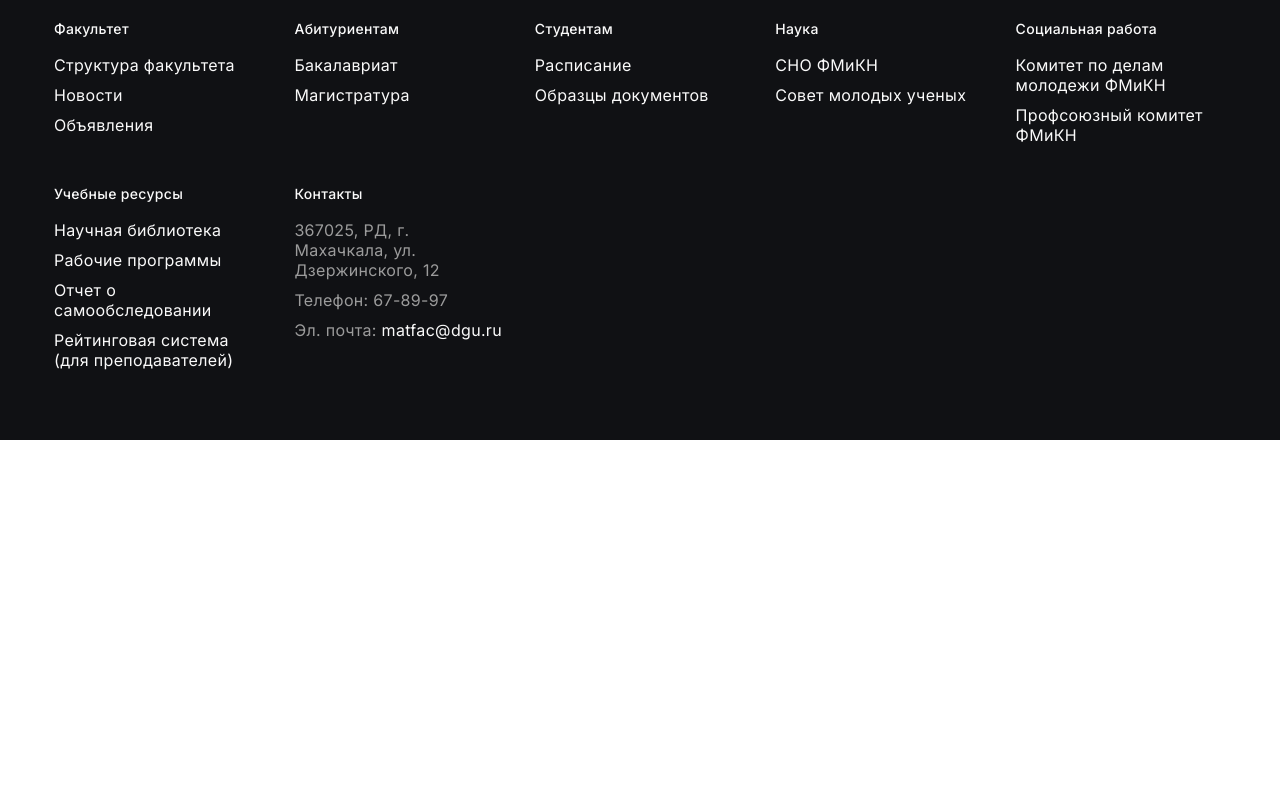
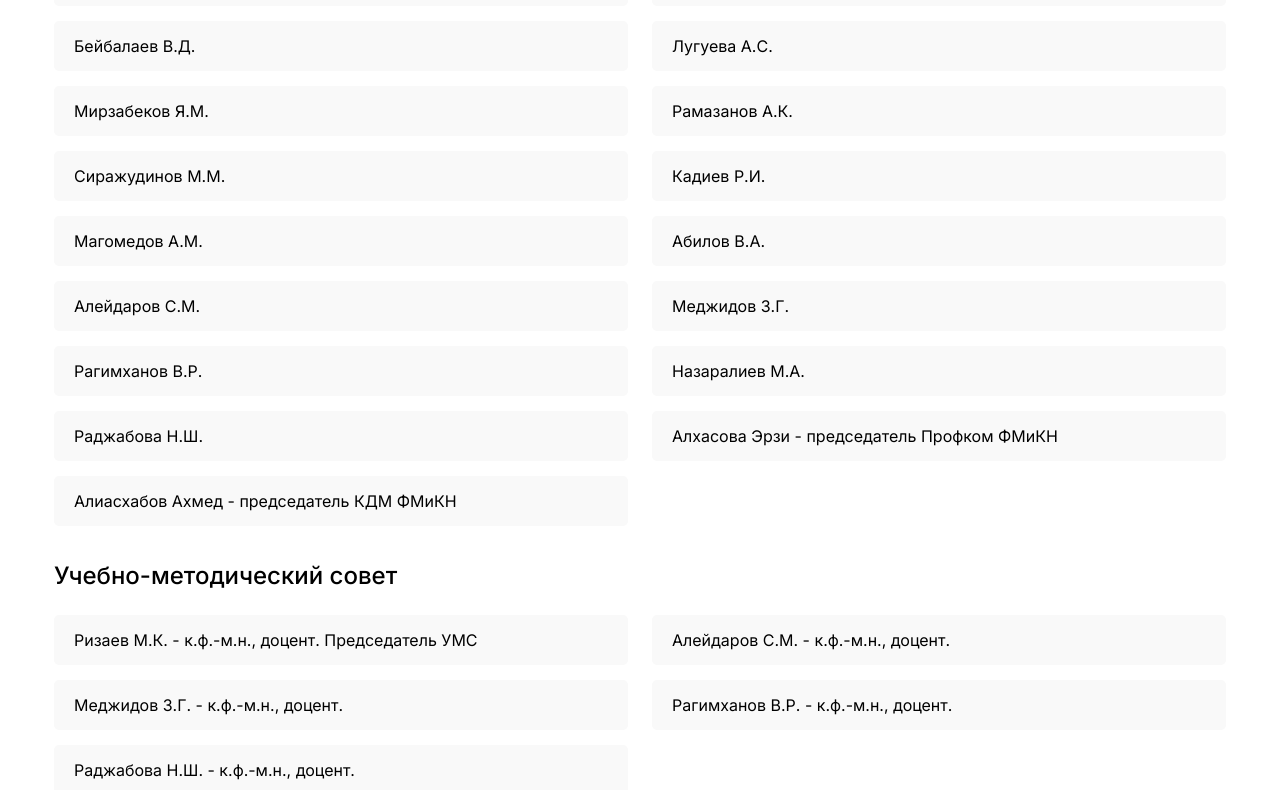
Before and after one commit to KTDKasp/matfac-dgu-new, a plain HTML site: page pages/faculty/facultyStruct.html in a window 1280 px wide. Shown: the part 1094-1884 px from the top of the page. Before the commit the page ends 1534 px from the top, so only its background shows below. Drawn offline with Linux system fonts and the light colour scheme.

Commit message:
Complete faculty structure

```diff
--- a/pages/faculty/facultyStruct.css
+++ b/pages/faculty/facultyStruct.css
@@ -36,7 +36,7 @@
 }
 
 .kathedras {
-    margin: 25px 0;
+    margin: 25px 0 35px 0;
     display: grid;
     gap: 25px;
     grid-template-columns: repeat(auto-fit, minmax(375px, 1fr));
@@ -55,6 +55,33 @@
     padding: 0 15px;
 }
 
+.faculty-council__list {
+    margin: 25px 0 35px 0;
+    display: flex;
+    flex-wrap: wrap;
+    align-items: center;
+    justify-content: space-between;
+    gap: 15px;
+}
+
+.faculty-council__list li {
+    border-radius: 5px;
+    width: calc(50% - 12px);
+    padding: 15px 20px;
+    background: #f9f9f9;
+}
+
+@media (max-width: 765px) {
+    .faculty-council__list {
+        flex-direction: column;
+        flex-wrap: nowrap;
+    }
+
+    .faculty-council__list li {
+        width: 100%;
+    }
+}
+
 @media (max-width: 500px) {
     .kathedras {
         grid-template-columns: repeat(auto-fit, minmax(272px, 1fr));
--- a/pages/faculty/facultyStruct.html
+++ b/pages/faculty/facultyStruct.html
@@ -131,6 +131,41 @@
                             <a href="https://cathedra.dgu.ru/OfTheDepartment.aspx?id=7" class="kathedra__link" target="_blank">Кафедра прикладной математики</a>
                             <a href="https://cathedra.dgu.ru/OfTheDepartment.aspx?id=1478" class="kathedra__link" target="_blank">Кафедра дифференциальных уравнений и функционального анализа</a>
                         </div>
+
+                        <h3 class="struct-headling">Ученый совет</h3>
+                        <div class="faculty-council">
+                            <ul class="faculty-council__list">
+                                <li>Якубов А.З.</li>
+                                <li>Аджиева Х.И.</li>
+                                <li>Ашурбеков Н.А.</li>
+                                <li>Ибрагимов М.Г.</li>
+                                <li>Бейбалаев В.Д.</li>
+                                <li>Лугуева А.С.</li>
+                                <li>Мирзабеков Я.М.</li>
+                                <li>Рамазанов А.К.</li>
+                                <li>Сиражудинов М.М.</li>
+                                <li>Кадиев Р.И.</li>
+                                <li>Магомедов А.М.</li>
+                                <li>Абилов В.А.</li>
+                                <li>Алейдаров С.М.</li>
+                                <li>Меджидов З.Г.</li>
+                                <li>Рагимханов В.Р.</li>
+                                <li>Назаралиев М.А.</li>
+                                <li>Раджабова Н.Ш.</li>
+                                <li>Алхасова Эрзи - председатель Профком ФМиКН</li>
+                                <li>Алиасхабов Ахмед - председатель КДМ ФМиКН</li>
+                            </ul>
+                        </div>
+                        <h3 class="struct-headling">Учебно-методический совет</h3>
+                        <div class="faculty-council">
+                            <ul class="faculty-council__list">
+                                <li>Ризаев М.К. - к.ф.-м.н., доцент. Председатель УМС</li>
+                                <li>Алейдаров С.М. - к.ф.-м.н., доцент.</li>
+                                <li>Меджидов З.Г. - к.ф.-м.н., доцент.</li>
+                                <li>Рагимханов В.Р. - к.ф.-м.н., доцент.</li>
+                                <li>Раджабова Н.Ш. - к.ф.-м.н., доцент.</li>
+                            </ul>
+                        </div>
                     </div>
                 </div>
             </section>
--- a/styles/style.css
+++ b/styles/style.css
@@ -360,6 +360,10 @@ h3 {
         padding: 12px 0;
     }
 
+    .nav__item:hover {
+        color: #000000;
+    }
+
     .nav__item a {
         font-size: 16px;
     }
```
